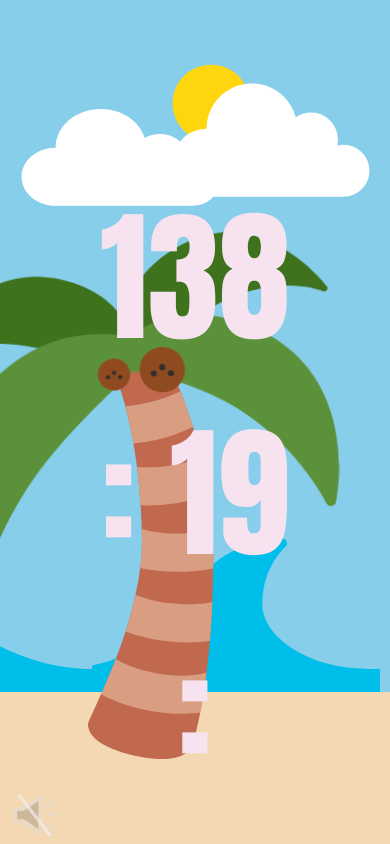
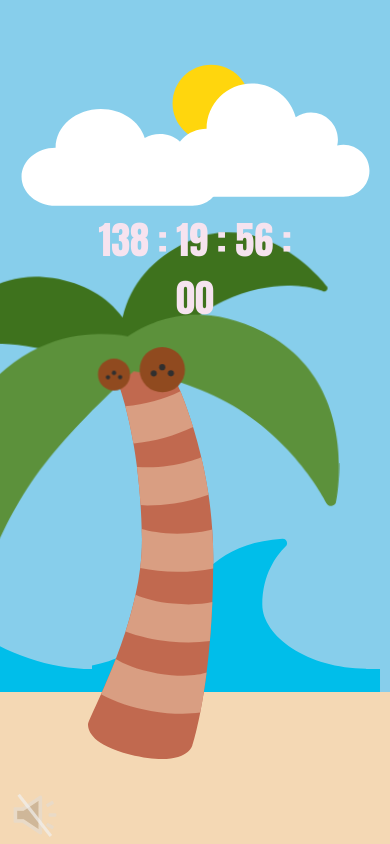
Before and after one commit to gabbya8/how-long-till-summer, a React (Create React App) app: page / in a window 390 px wide. Built offline with nearby package versions, Linux system fonts and the light colour scheme.

Commit message:
adjust timer size for small screen

```diff
--- a/src/css/BeachScene.css
+++ b/src/css/BeachScene.css
@@ -149,3 +149,11 @@
     /* background-image: radial-gradient(rgba(0, 0, 0, 0.2) 0px, transparent 1px); */
     background-size: 10px 10px;
   }
+
+  @media (max-width: 600px) {
+    .timer {
+        font-size: 2.4rem; /* Smaller font size for Clock */
+        top: 25%;
+    }
+
+}
```
